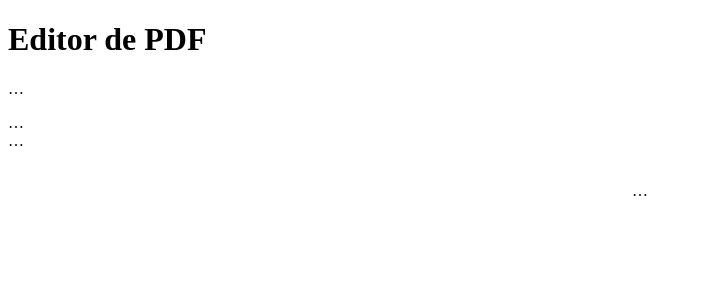
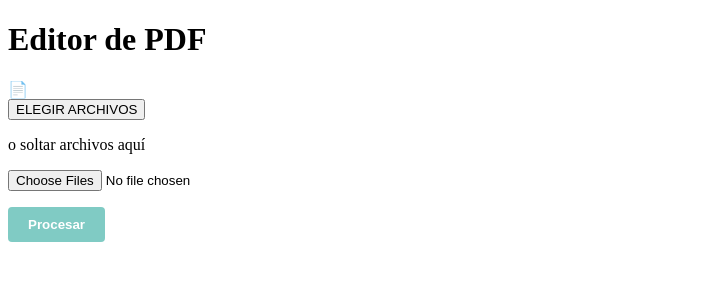
Before and after one commit to Juangranados89/certificados-app, a FastAPI app: page / in a window 1280 px wide. Shown: the top 300 px of the page, without its empty margins (0-702 px from the left). Run offline with FastAPI, Linux system fonts and the light colour scheme.

Commit message:
Update index.html

```diff
--- a/templates/index.html
+++ b/templates/index.html
@@ -8,18 +8,29 @@
 <body>
   <h1>Editor de PDF</h1>
 
-  <!-- Área drag & drop -->
-  <div id="upload-area"> … </div>
+  <div id="upload-area">
+    <div class="upload-icon">📄</div>
+    <button id="file-select-button">ELEGIR ARCHIVOS</button>
+    <p>o soltar archivos aquí</p>
+    <input type="file" id="file-input" multiple accept=".pdf,.zip">
+  </div>
 
-  <!-- Botón Procesar y Descargar -->
-  <div id="process-container"> … </div>
+  <div id="process-container">
+    <button id="process-button" disabled>Procesar</button>
+    <a id="download-button" style="display:none;">Descargar ZIP</a>
+  </div>
 
-  <!-- Barra de subida -->
-  <div id="progress-container"> … </div>
+  <div id="progress-container" style="display:none;">
+    <div id="progress-bar">0%</div>
+  </div>
 
-  <!-- Spinner Procesando -->
-  <div id="processing-indicator"> … </div>
+  <div id="processing-indicator" style="display:none;">
+    <div class="spinner"></div>
+    <p>Procesando...</p>
+  </div>
 
-  <script> /* nuestro JS */ </script>
+  <script>
+    // ... todo el JS que te pasé, sin líneas de “…” ...
+  </script>
 </body>
 </html>
```
